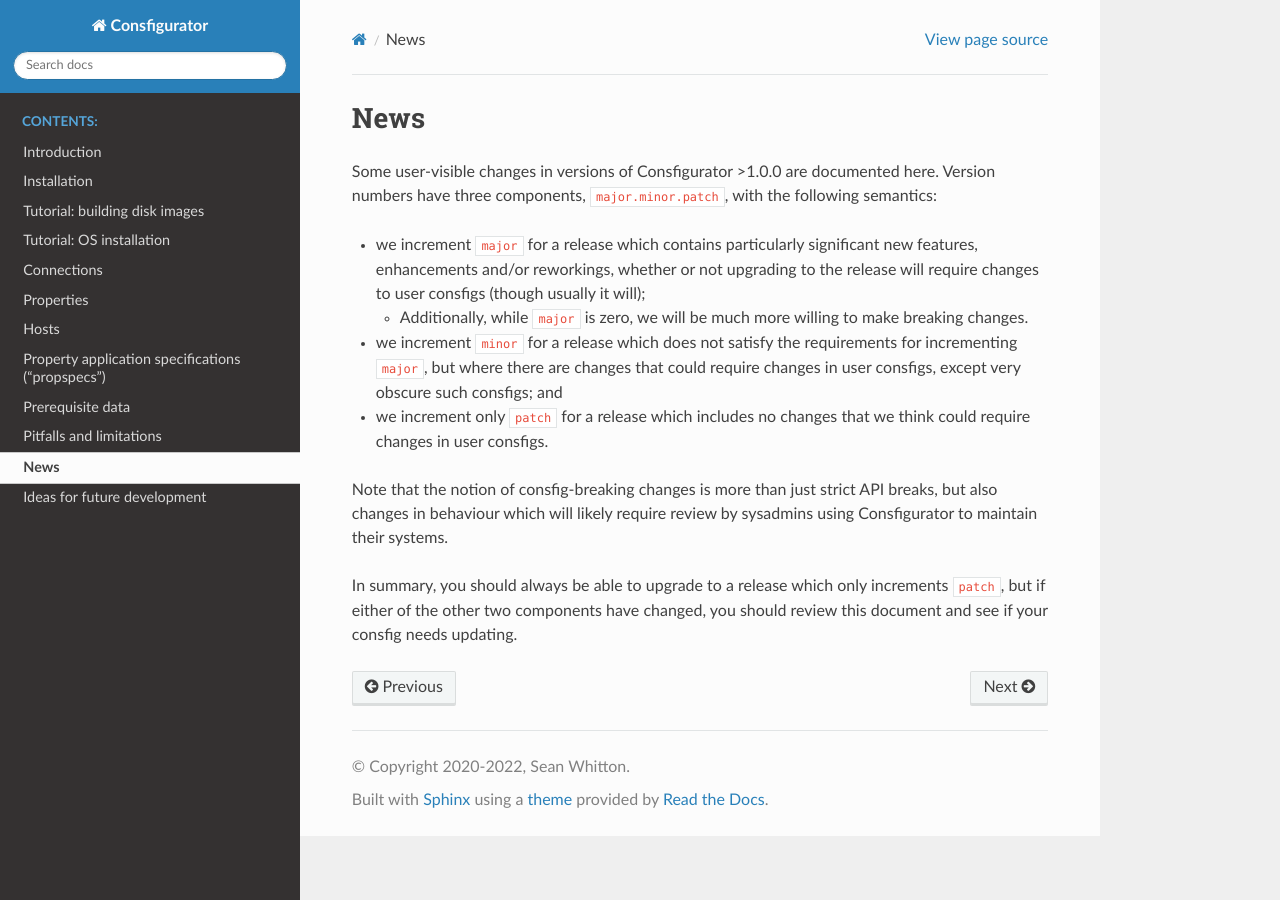
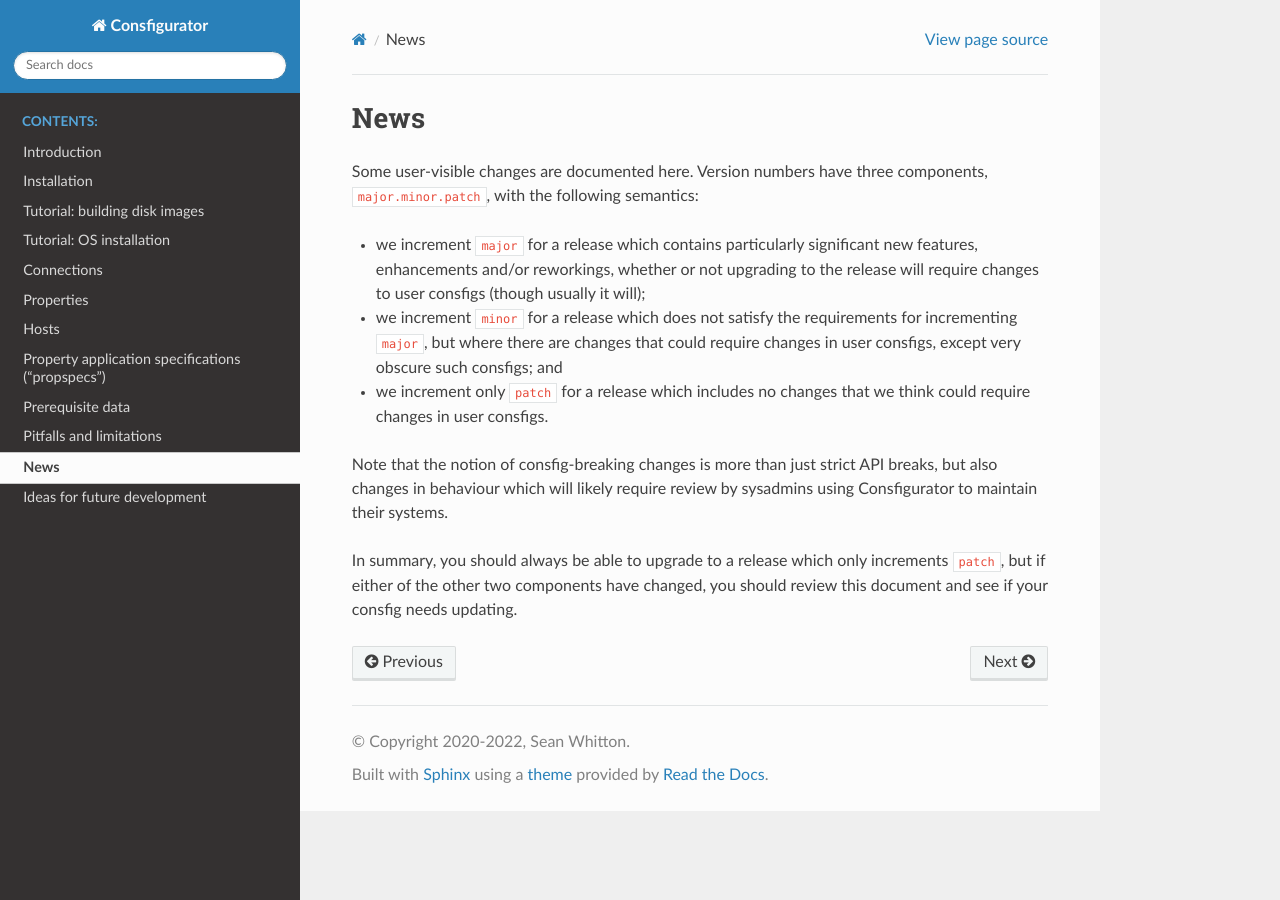
Before and after one commit to spwhitton/consfigurator, a Sphinx documentation site: the page built from doc/news.rst, in a window 1280 px wide. Built offline with Sphinx 7.4.7 and the Read the Docs theme 2.0.0, drawn with Linux system fonts in a browser that asks for light colours.

Commit message:
update news.rst for 1.0.0 release
Signed-off-by: Sean Whitton <spwhitton@spwhitton.name>

```diff
--- a/doc/news.rst
+++ b/doc/news.rst
@@ -1,16 +1,12 @@
 News
 ====
 
-Some user-visible changes in versions of Consfigurator >1.0.0 are documented
-here.  Version numbers have three components, ``major.minor.patch``, with the
-following semantics:
+Some user-visible changes are documented here.  Version numbers have three
+components, ``major.minor.patch``, with the following semantics:
 
 - we increment ``major`` for a release which contains particularly significant
   new features, enhancements and/or reworkings, whether or not upgrading to
   the release will require changes to user consfigs (though usually it will);
-
-  + Additionally, while ``major`` is zero, we will be much more willing to
-    make breaking changes.
 
 - we increment ``minor`` for a release which does not satisfy the requirements
   for incrementing ``major``, but where there are changes that could require
```
